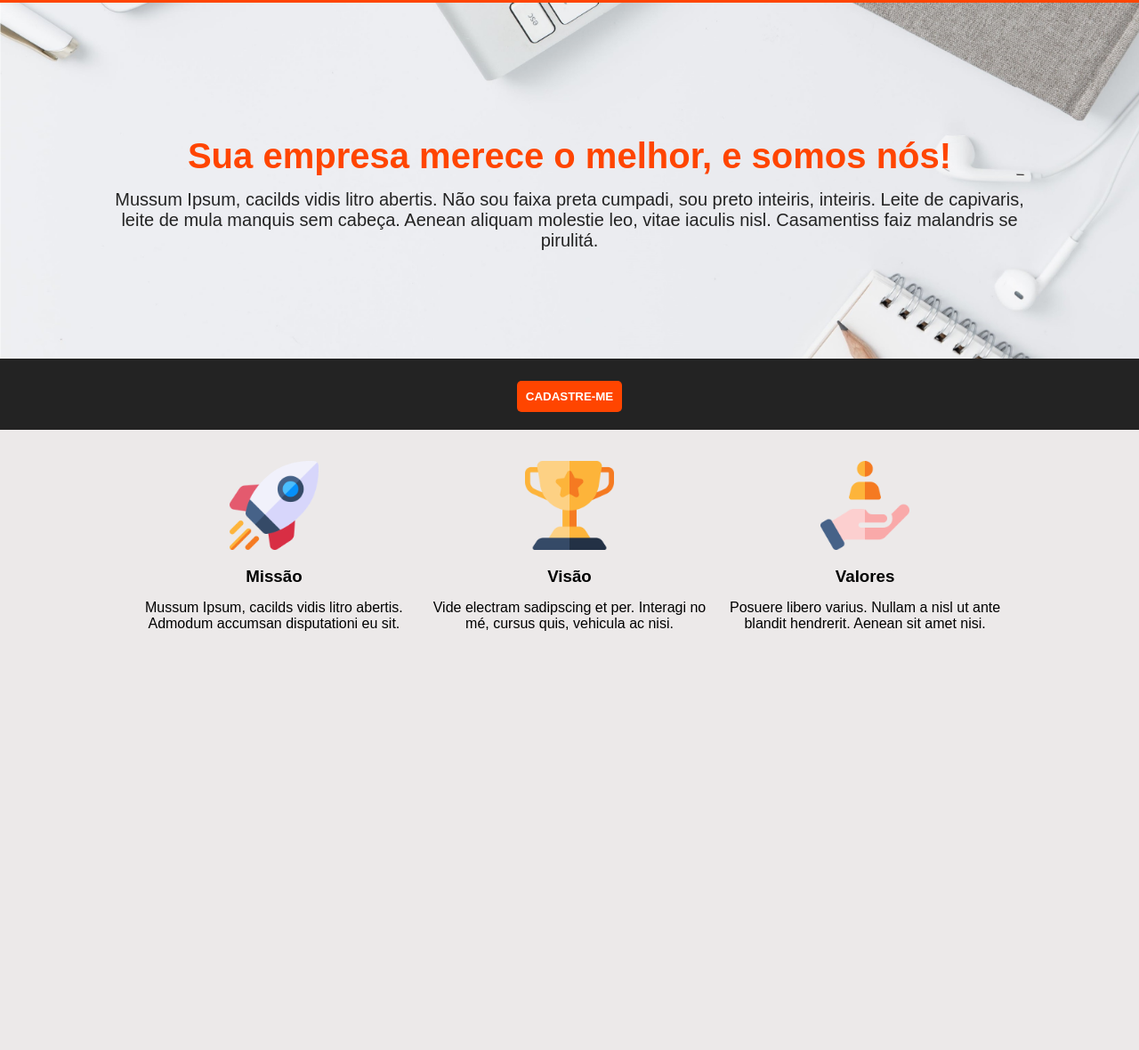
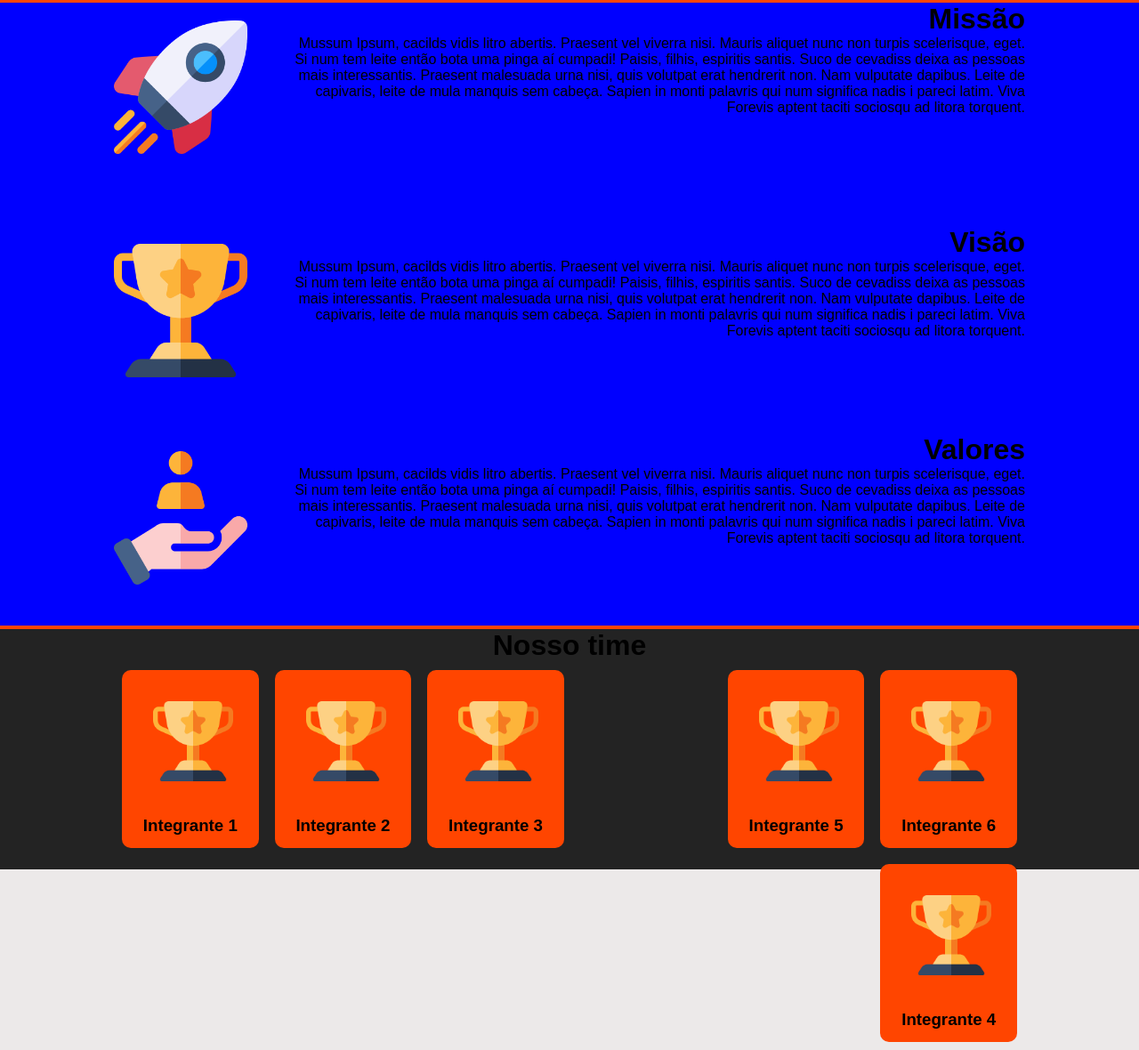
Before and after one commit to franciscone-facul/site-institucional, a plain HTML site: page sobre.html in a window 1280 px wide. Shown: the part 80-1260 px from the top of the page at 89% size. Before the commit the page ends 800 px from the top, so only its background shows below. Drawn offline with Linux system fonts and the light colour scheme.

Commit message:
Quase acabando... Estilos pré-definidos

```diff
--- a/mystyle.css
+++ b/mystyle.css
@@ -7,15 +7,6 @@
 body {
   font-family: Arial, Helvetica, sans-serif;
   background-color: rgb(236, 233, 233);
-}
-
-footer {
-  color: rgb(236, 233, 233);
-  background-color: orangered;
-  height: 40px;
-  text-align: center;
-  padding-top: 20px;
-  margin-top: 88px;
 }
 
 /* INICIO LANDING PAGE */
@@ -123,3 +114,106 @@ footer {
 .box-item p {
   margin-top: 15px;
 }
+
+/*INICIO SOBRE NÓS*/
+
+.sobre-nos {
+  width: 100%;
+  height: 700px;
+  background-color: blue;
+}
+
+.sobre-nos img {
+  float: left;
+  width: 150px;
+  margin-top: 20px;
+  height: 150px;
+}
+
+.sobre-nos h1, .sobre-nos p{
+  margin-left: 200px;
+  text-align: right;
+}
+
+.missao {
+  width: 100%;
+  height: 233px;
+}
+.valores {
+  width: 100%;
+  height: 233px;
+}
+.visao {
+  width: 100%;
+  height: 233px;
+}
+
+.time {
+  width: 100%;
+  background-color: #232323;
+  height: 270px;
+  border-top: solid orangered 4px;
+}
+
+.nosso-time h1, .nosso-time h3{
+  text-align: center;
+}
+
+.integrante1 {
+  width: 15%;
+  height: 200px;
+  background-color: orangered;
+  float: left;
+  margin: 9px;
+  border-radius: 10px;
+}
+
+.integrante2 {
+  width: 15%;
+  height: 200px;
+  background-color: orangered;
+  float: left;
+  margin: 9px;
+  border-radius: 10px;
+}
+
+.integrante3 {
+  width: 15%;
+  height: 200px;
+  background-color: orangered;
+  float: left;
+  margin: 9px;
+  border-radius: 10px;
+}
+
+.integrante4 {
+  width: 15%;
+  height: 200px;
+  background-color: orangered;
+  float: right;
+  margin: 9px;
+  border-radius: 10px;
+}
+
+.integrante5 {
+  width: 15%;
+  height: 200px;
+  background-color: orangered;
+  float: right;
+  margin: 9px;
+  border-radius: 10px;
+}
+
+.integrante6 {
+  width: 15%;
+  height: 200px;
+  background-color: orangered;
+  float: right;
+  margin: 9px;
+  border-radius: 10px;
+}
+
+.box-item-time {
+  width: 90px;
+  margin: 35px;
+}
--- a/sobre.html
+++ b/sobre.html
@@ -5,7 +5,7 @@
     <meta http-equiv="X-UA-Compatible" content="IE=edge" />
     <meta name="viewport" content="width=device-width, initial-scale=1.0" />
     <link rel="stylesheet" href="mystyle.css" />
-    <title>Home</title>
+    <title>Sobre</title>
   </head>
   <body>
     <div class="header">
@@ -20,41 +20,89 @@
       </div>
     </div>
 
-    <div class="banner">
+    <div class="sobre-nos">
       <div class="container">
-        <div class="texto-banner">
-          <h1>Sua empresa merece o melhor, e somos nós!</h1>
-          <h3>
-            Mussum Ipsum, cacilds vidis litro abertis. Não sou faixa preta cumpadi, sou preto inteiris, inteiris. Leite de capivaris, leite de mula manquis sem cabeça. Aenean aliquam molestie leo, vitae iaculis nisl. Casamentiss faiz malandris se pirulitá.
-          </h3>
+        <div class="missao">
+          <img src="./img/missao.png" class="box-item" alt="" />
+          <h1>Missão</h1>
+          <p>
+            Mussum Ipsum, cacilds vidis litro abertis. Praesent vel viverra
+            nisi. Mauris aliquet nunc non turpis scelerisque, eget. Si num tem
+            leite então bota uma pinga aí cumpadi! Paisis, filhis, espiritis
+            santis. Suco de cevadiss deixa as pessoas mais interessantis.
+            Praesent malesuada urna nisi, quis volutpat erat hendrerit non.
+            Nam vulputate dapibus. Leite de capivaris, leite de mula manquis
+            sem cabeça. Sapien in monti palavris qui num significa nadis i
+            pareci latim. Viva Forevis aptent taciti sociosqu ad litora
+            torquent.
+          </p>
+        </div>
+        <br>
+        <div class="visao">
+          <img src="./img/visao.png" class="box-item" alt="" />
+          <h1>Visão</h1>
+          <p>
+            Mussum Ipsum, cacilds vidis litro abertis. Praesent vel viverra
+            nisi. Mauris aliquet nunc non turpis scelerisque, eget. Si num tem
+            leite então bota uma pinga aí cumpadi! Paisis, filhis, espiritis
+            santis. Suco de cevadiss deixa as pessoas mais interessantis.
+            Praesent malesuada urna nisi, quis volutpat erat hendrerit non.
+            Nam vulputate dapibus. Leite de capivaris, leite de mula manquis
+            sem cabeça. Sapien in monti palavris qui num significa nadis i
+            pareci latim. Viva Forevis aptent taciti sociosqu ad litora
+            torquent.
+          </p>
+        </div>
+        <div class="valores">
+          <img src="./img/valores.png" class="box-item" alt="" />
+          <h1>Valores</h1>
+          <p>
+            Mussum Ipsum, cacilds vidis litro abertis. Praesent vel viverra
+            nisi. Mauris aliquet nunc non turpis scelerisque, eget. Si num tem
+            leite então bota uma pinga aí cumpadi! Paisis, filhis, espiritis
+            santis. Suco de cevadiss deixa as pessoas mais interessantis.
+            Praesent malesuada urna nisi, quis volutpat erat hendrerit non.
+            Nam vulputate dapibus. Leite de capivaris, leite de mula manquis
+            sem cabeça. Sapien in monti palavris qui num significa nadis i
+            pareci latim. Viva Forevis aptent taciti sociosqu ad litora
+            torquent.
+          </p>
         </div>
       </div>
     </div>
 
-    <div class="news">
-      <button class="btn-orange">CADASTRE-ME</button>
-    </div>
-
-    <div class="box">
+    <div class="time">
       <div class="container">
-        <div class="box-item">
-          <img src="./img/missao.png" alt="" />
-          <h3>Missão</h3>
-          <p>Mussum Ipsum, cacilds vidis litro abertis. Admodum accumsan disputationi eu sit.</p>
-        </div>
-
-        <div class="box-item">
-          <img src="./img/visao.png" alt="" />
-          <h3>Visão</h3>
-          <p>Vide electram sadipscing et per. Interagi no mé, cursus quis, vehicula ac nisi.</p>
-        </div>
-
-        <div class="box-item">
-          <img src="./img/valores.png" alt="" />
-          <h3>Valores</h3>
-          <p>Posuere libero varius. Nullam a nisl ut ante blandit hendrerit. Aenean sit amet nisi.</p>
+        <div class="nosso-time">
+          <h1>Nosso time</h1>
+          <div class="integrante1">
+            <img src="./img/visao.png" class="box-item-time" alt="" />
+            <h3>Integrante 1</h3>
+          </div>
+          <div class="integrante2">
+            <img src="./img/visao.png" class="box-item-time" alt="" />
+            <h3>Integrante 2</h3>
+          </div>
+          <div class="integrante3">
+            <img src="./img/visao.png" class="box-item-time" alt="" />
+            <h3>Integrante 3</h3>
+          </div>
+          <div class="integrante4">
+            <img src="./img/visao.png" class="box-item-time" alt="" />
+            <h3>Integrante 6</h3>
+          </div>
+          <div class="integrante5">
+            <img src="./img/visao.png" class="box-item-time" alt="" />
+            <h3>Integrante 5</h3>
+          </div>
+          <div class="integrante6">
+            <img src="./img/visao.png" class="box-item-time" alt="" />
+            <h3>Integrante 4</h3>
+          </div>
         </div>
       </div>
     </div>
   </body>
 </html>
+
+<script></script>
```
